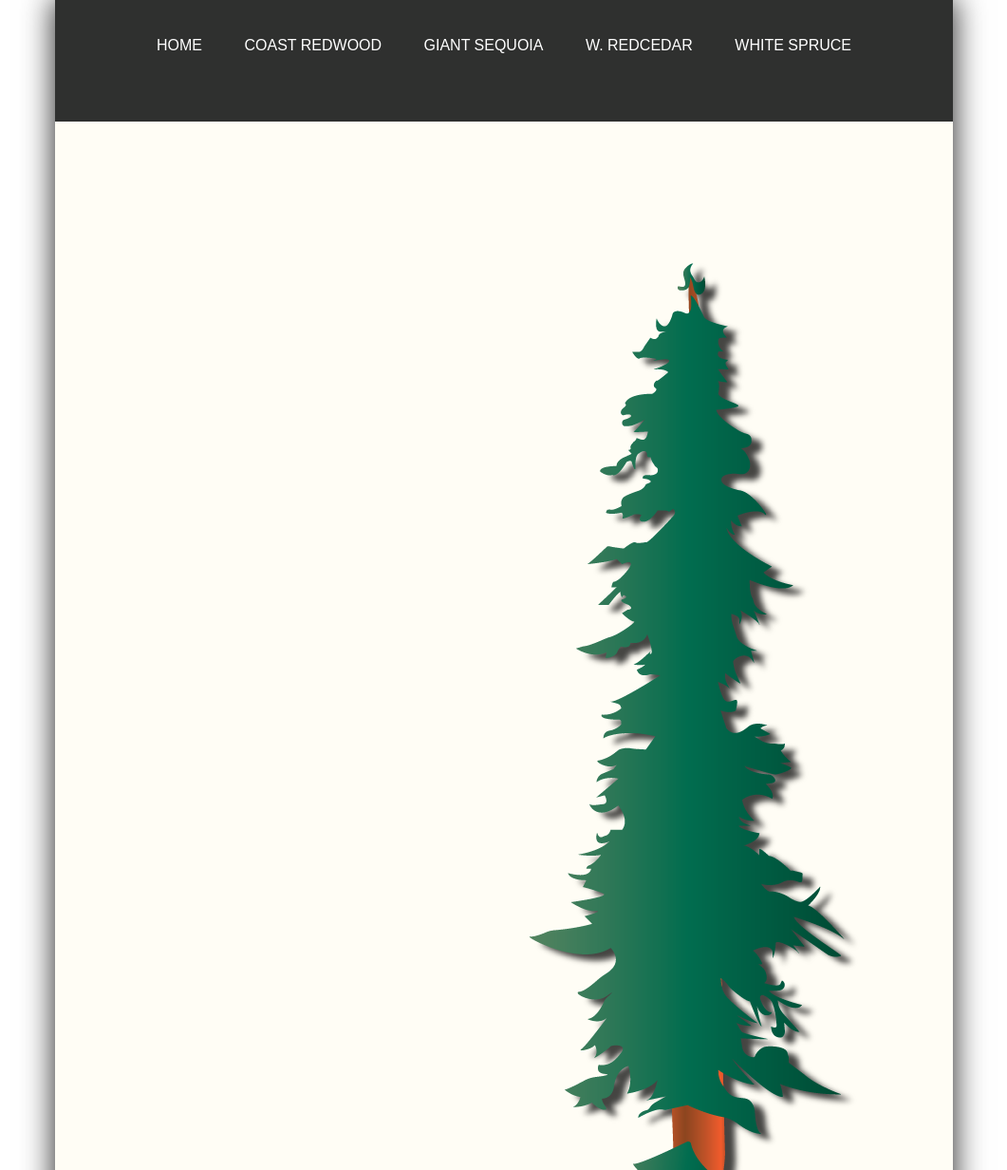
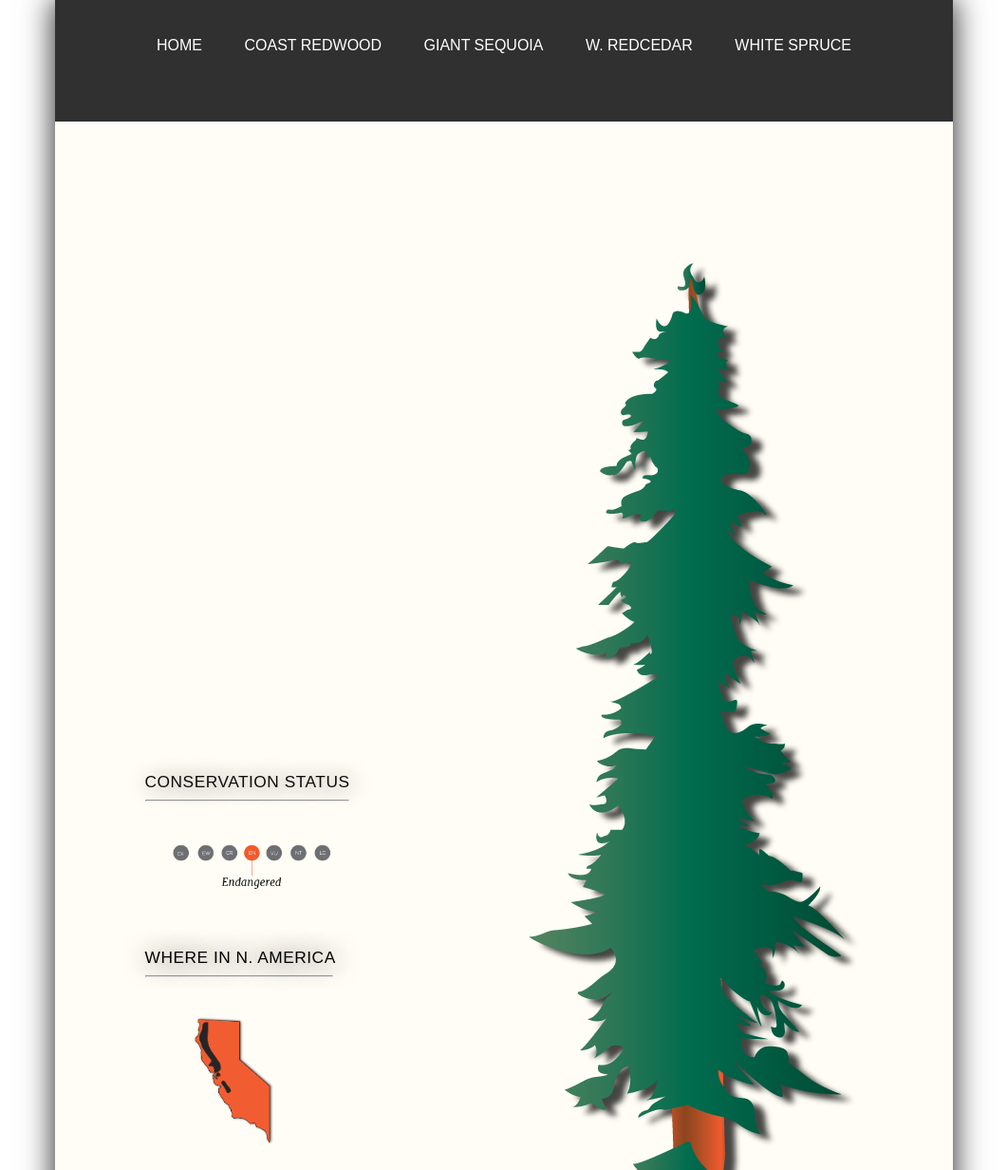
Before and after one commit to selinacleary/art341Project1, a plain HTML site: page page2.html in a window 1280 px wide. Shown: the top 1232 px of the page at 95% size, without its empty margins (109-1170 px from the left). Drawn offline with Linux system fonts and the light colour scheme.

Commit message:
added jquery to all pages

```diff
--- a/page2.html
+++ b/page2.html
@@ -32,13 +32,14 @@
 
         <section class="sidebar">
 
+            <section class="p2section">
+                <div class="padding"></div>
+                <h2>CONSERVATION STATUS<hr class="conservhr"></h2>
+                <img src="conserv_endangered.png" alt="redconservation" class="conservation">
+            </section>
 
-            <section class="p2section">
-                <h2 class="padding">CONSERVATION STATUS<hr class="conservhr"></h2>
-                <img src="conserv_endangered.png" alt="redconservation" class="conservation"></section>
             <section>
-                <h2>
-        WHERE IN N. AMERICA<hr class="wherehr"></h2>
+                <h2>WHERE IN N. AMERICA<hr class="wherehr"></h2>
                 <img src="where_redwood.png" alt="redamerica" class="where">
             </section>
 
--- a/page3.html
+++ b/page3.html
@@ -8,6 +8,8 @@
     <meta name="keywords" content="width=device-width, initial-scale=1" />
     <link rel="shortcut icon" href="favicon.ico" />
     <link rel="Stylesheet" href="style.css" type="text/css" media="all" />
+    <script src="jquery-1.11.3.min.js"></script>
+    <script type='text/javascript' src='script.js'></script>
     <!--[if lt IE 9]>
 <script src="//html5shiv.googlecode.com/svn/trunk/html5.js"></script>
 <![endif]-->
@@ -32,7 +34,8 @@
 
 
                 <section>
-                    <h2 class="padding">CONSERVATION STATUS<hr class="conservhr"></h2>
+                    <div class="padding"></div>
+                    <h2>CONSERVATION STATUS<hr class="conservhr"></h2>
                     <img src="conserv_endangered.png" alt="sequoiaconservation" class="conservation"></section>
 
                 <section>
@@ -52,10 +55,10 @@
                 <p class="otherp">The Giant Sequoia, or <em>Sequoiadendron giganteum</em>, is the largest living thing by volume, and can reach heights of 280 feet. The oldest living Giant Sequoia is 3,500 years-old. Because they are secluded to a very small area in California, they have adapted to forest fires!</p>
 
                 <h3>Giant Sequoia</h3>
+            </section>
+            <section class="containerp3"><img src="tree_giantsequoia.png"></section>
 
-                <section class="containerp3"><img src="tree_giantsequoia.png"></section>
 
-            </section>
             <footer class="sequoiafooter">
                 <p class="footerp">selinacleary@gmail.com | © Selina Cleary, 2015</p>
             </footer>
--- a/script.js
+++ b/script.js
@@ -1,12 +1,22 @@
-var fadeUntil = 750;
+$('body').css('position', 'relative');
+$(window).scroll(function () {
+    var fading = $('.sidebar').find('h2,h3,img, .otherp')
+    fading.each(function () {
+        var offset = $(this).offset()
+        var positionTop = offset.top - $(window).scrollTop();
 
-$(window).scroll(function () {
+        var offsetBottom = $(document).height() - $(this).height() - offset.top;
 
-    var fading = $('.sidebar').find('img, h2, h3')
-    var scrollBottom = $(document).height() - $(window).height() - $(window).scrollTop();
-    var offset = scrollBottom,
-        opacity = 0;
-    opacity = offset / fadeUntil;
-    console.log(fading.length)
-    fading.fadeTo(0, opacity)
+        var scrollBottom = $(document).height() - $(window).height() - $(window).scrollTop();
+        var positionBottom = scrollBottom - offsetBottom
+
+        positionBottom = Math.abs(positionBottom)
+
+        var big = Math.max(positionTop, positionBottom)
+        var small = Math.min(positionTop, positionBottom)
+
+        var opacity = small / big + 0.25
+        $(this).fadeTo(0, opacity)
+
+    });
 });
--- a/style.css
+++ b/style.css
@@ -430,6 +430,9 @@ img {
 
 .padding {
     padding-top: 815px;
+    width: 1px;
+    background-color: none;
+    box-shadow: none;
 }
 
 footer {
@@ -464,7 +467,7 @@ footer {
 .containerp3 {
     float: right;
     max-height: 25%;
-    margin-top: -1740px;
+    margin-top: -1440px;
     margin-left: 200px;
 }
 
```
Also changed, not shown: page4.html (+4 -1 lines), page5.html (+6 -3 lines).
